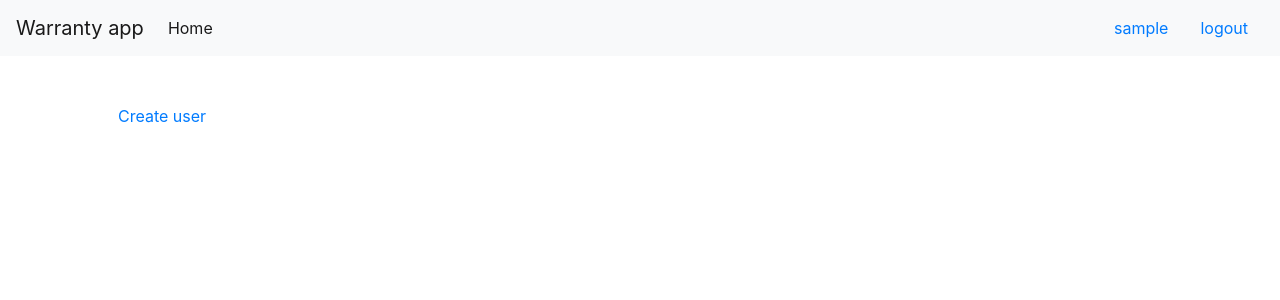
After one commit to Shyamaskamath/trainingtask, a Django app: page /user/adminhome/ in a window 1280 px wide. The commit adds this page. Shown: the top 300 px of the page. Run offline with Django 4.2, Linux system fonts and the light colour scheme; the visitor is signed in with stand-in values (Sample User, id 1).

Commit message:
changed dashbord view only to admin

```diff
--- /dev/null
+++ b/user/templates/user/adminhome.html
@@ -0,0 +1,39 @@
+<!doctype html>
+<html lang="en">
+  <head>
+    <meta charset="utf-8">
+    <meta name="viewport" content="width=device-width, initial-scale=1, shrink-to-fit=no">
+    <link rel="stylesheet" href="https://cdn.jsdelivr.net/npm/bootstrap@4.6.1/dist/css/bootstrap.min.css" integrity="sha384-zCbKRCUGaJDkqS1kPbPd7TveP5iyJE0EjAuZQTgFLD2ylzuqKfdKlfG/eSrtxUkn" crossorigin="anonymous">
+
+    <title>Warranty App |Home</title>
+    <nav class="navbar navbar-expand-lg navbar-light bg-light">
+        <a class="navbar-brand" href="#">Warranty app</a>
+        <button class="navbar-toggler" type="button" data-toggle="collapse" data-target="#navbarNavAltMarkup" aria-controls="navbarNavAltMarkup" aria-expanded="false" aria-label="Toggle navigation">
+          <span class="navbar-toggler-icon"></span>
+        </button>
+        <div class="collapse navbar-collapse" id="navbarNavAltMarkup">
+          <div class="navbar-nav">
+            <a class="nav-link active" href="#">Home <span class="sr-only">(current)</span></a>
+        </div>
+        </div>
+        <div class="collapse navbar-collapse justify-content-end"></div>
+            <a class="nav-link " href="#">{{user}}</a>
+            <a class="nav-link" href="{% url 'logout' %}">logout</a>
+
+          </div>
+
+      </nav>
+  </head>
+  <body>
+<div class="container">
+    <div class="row">
+       <div class="col p-5">
+   <a  href="{% url 'signup' %}" >Create user </a>
+ </div>
+ </div>
+ </div>
+
+
+
+  </body>
+</html>
--- a/user/templates/user/register.html
+++ b/user/templates/user/register.html
@@ -1,6 +1,5 @@
 
 <!-- new user registartion form -->
-
 <h1>Register Here</h1>
 <form method ="POST">
     {%csrf_token%}
@@ -10,6 +9,5 @@
            <small>{{error}}</small>
           {% endfor %}
         {% endfor %}
-       <button type="submit" >Register</button>
+       <button type="submit" >Create Account</button>
 </form>
-<p>click here to login <a href="{% url 'login' %}">Login Here</a></p>
--- a/user/urls.py
+++ b/user/urls.py
@@ -4,7 +4,7 @@ from django.contrib.auth import views as auth_views
 
 urlpatterns = [
     path('register/',views.RegisterationFormView.as_view(),name="signup"),
-    path('home/',views.HomePageView.as_view(),name="home"),
+    path('adminhome/',views.AdminHomePageView.as_view(),name="home"),
     path('login/',views.LoginView.as_view(),name="login"),
     path('logout/',auth_views.LogoutView.as_view(next_page="login"), name='logout'),
 ]
--- a/user/views.py
+++ b/user/views.py
@@ -7,16 +7,30 @@ from django.views.generic import TemplateView
 from django.contrib.auth.mixins import LoginRequiredMixin
 from django.views.generic.edit import FormView
 from django.contrib.auth.forms import AuthenticationForm
+from django.contrib.admin.views.decorators import staff_member_required
+from django.utils.decorators import method_decorator
+from django.contrib.auth.decorators import login_required
+from django.contrib import messages
+from django.shortcuts import redirect
 
-class HomePageView(LoginRequiredMixin,TemplateView):
-    """view for home page"""
-    template_name = 'user/home.html'
+
+class AdminHomePageView(TemplateView):
+    """view for home page for adminstaff """
+    template_name = 'user/adminhome.html'
+
+    @method_decorator(staff_member_required,login_required)
+    def dispatch(self,  *args, **kwargs):
+        return super().dispatch( *args, **kwargs)
+
 
 class RegisterationFormView(generic.CreateView):
     """ view for user registeration """
     template_name = 'user/register.html'
     form_class = UserRegistrationForm
     success_url = reverse_lazy("login")
+    @method_decorator(staff_member_required)
+    def dispatch(self,  *args, **kwargs):
+        return super().dispatch( *args, **kwargs)
 
 class LoginView(FormView):
     """view for user login"""
--- a/warrantyapp/settings.py
+++ b/warrantyapp/settings.py
@@ -41,6 +41,7 @@ INSTALLED_APPS = [
     'django.contrib.staticfiles',
     'rest_framework',
     'user'
+
 ]
 
 MIDDLEWARE = [
```
Also changed, not shown: user/templates/user/login.html (+4 -3 lines).
